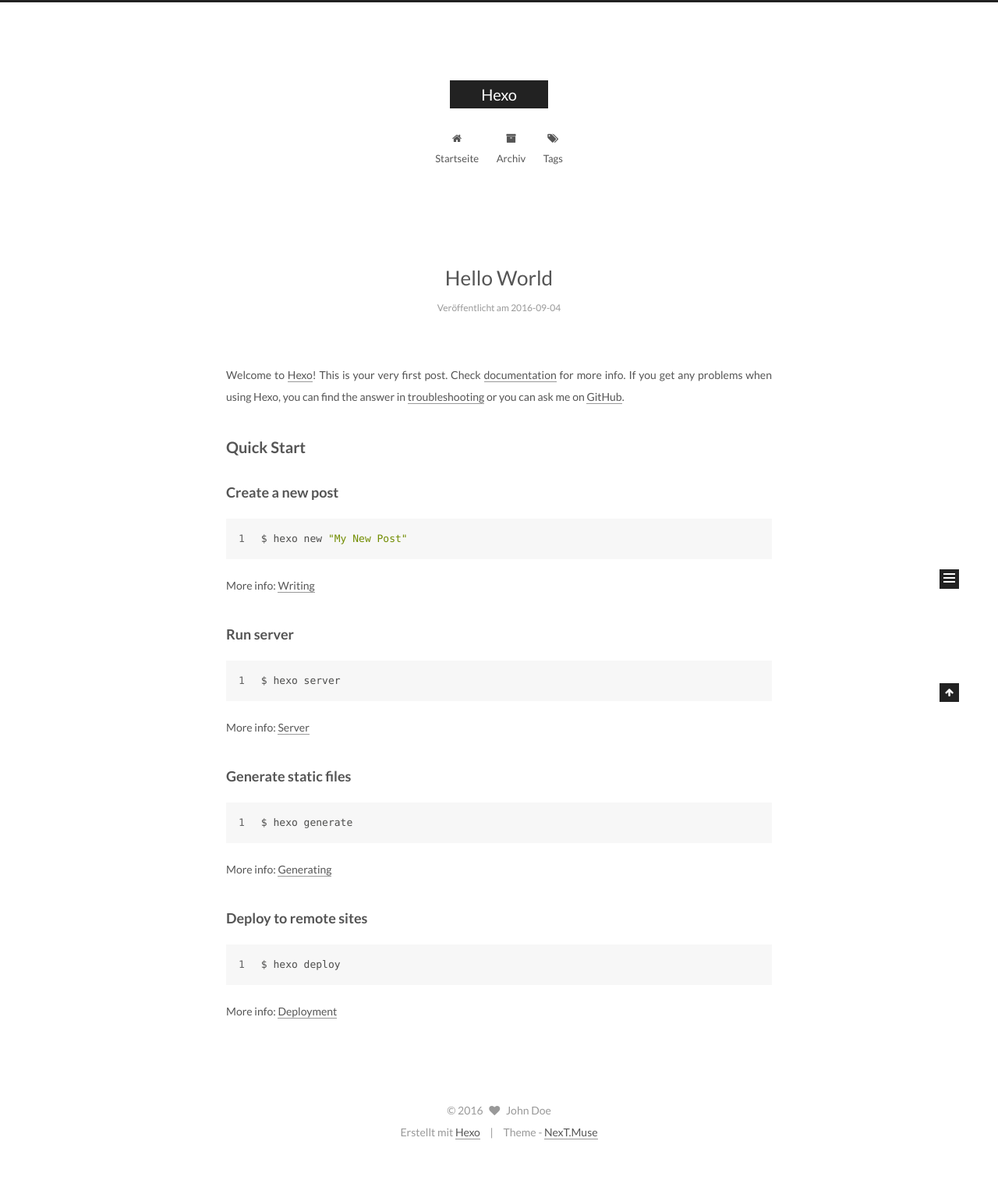
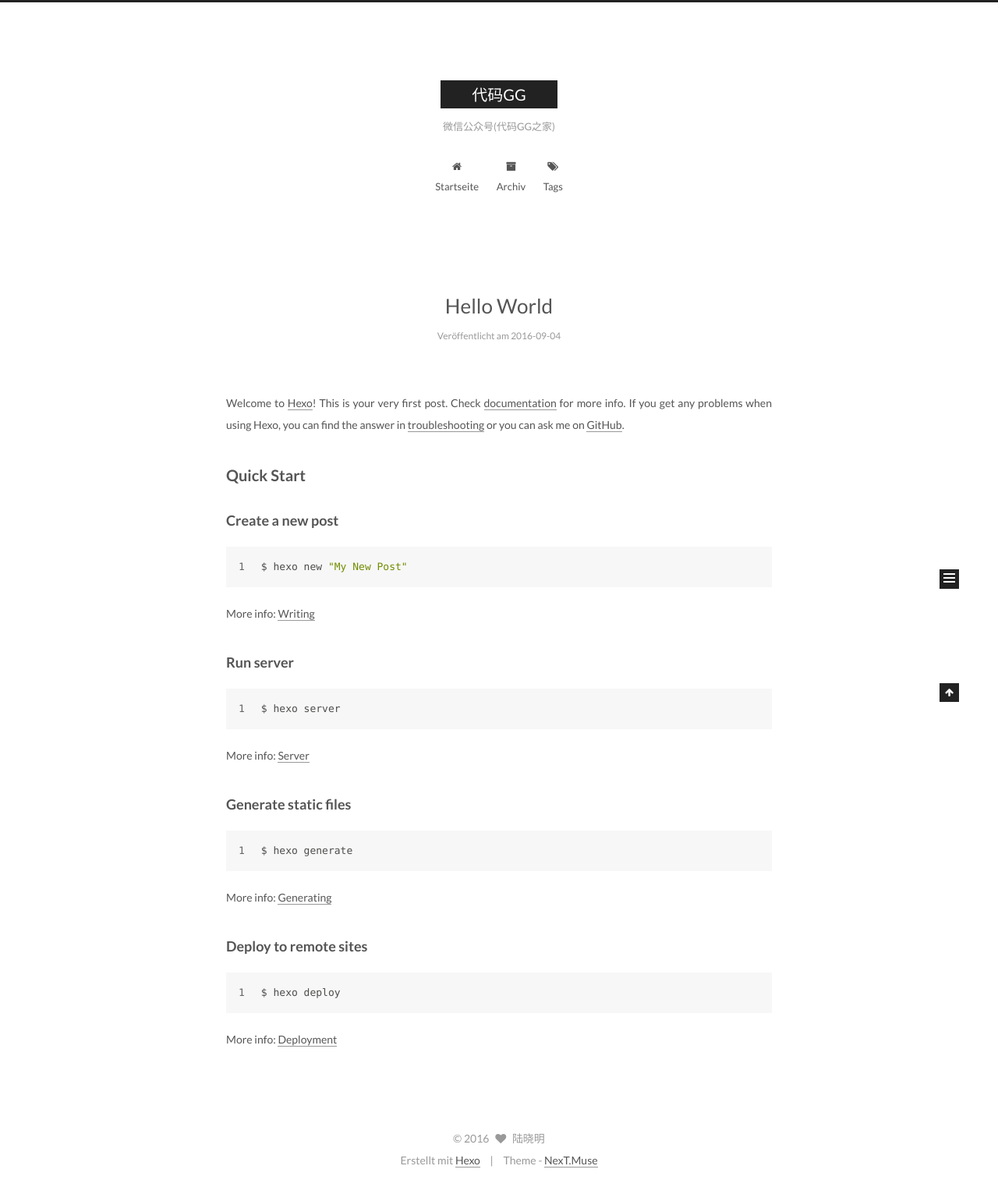
Before and after one commit to luxiaoming/luxiaoming.github.io, a plain HTML site: page index.html in a window 1280 px wide. Shown: the whole page at 78% size. Before the commit the page ends 1486 px from the top, so only its background shows below. Drawn offline with Linux system fonts and the light colour scheme.

Commit message:
Site updated: 2016-09-04 20:56:58

```diff
--- a/css/main.css
+++ b/css/main.css
@@ -1548,7 +1548,7 @@
   width: 4px;
   height: 4px;
   border-radius: 50%;
-  background: #13f97e;
+  background: #691388;
 }
 .links-of-blogroll {
   font-size: 13px;
--- a/index.html
+++ b/index.html
@@ -84,12 +84,15 @@
 
 
 
+<meta name="description" content="Life is Now.">
 <meta property="og:type" content="website">
-<meta property="og:title" content="Hexo">
-<meta property="og:url" content="http://yoursite.com/index.html">
-<meta property="og:site_name" content="Hexo">
+<meta property="og:title" content="代码GG">
+<meta property="og:url" content="https://github.com/luxiaoming/index.html">
+<meta property="og:site_name" content="代码GG">
+<meta property="og:description" content="Life is Now.">
 <meta name="twitter:card" content="summary">
-<meta name="twitter:title" content="Hexo">
+<meta name="twitter:title" content="代码GG">
+<meta name="twitter:description" content="Life is Now.">
 
 
 
@@ -110,9 +113,9 @@
 
 
 
-  <link rel="canonical" href="http://yoursite.com/"/>
+  <link rel="canonical" href="https://github.com/luxiaoming/"/>
 
-  <title> Hexo </title>
+  <title> 代码GG </title>
 </head>
 
 <body itemscope itemtype="http://schema.org/WebPage" lang="">
@@ -145,11 +148,11 @@
   <div class="custom-logo-site-title">
     <a href="/"  class="brand" rel="start">
       <span class="logo-line-before"><i></i></span>
-      <span class="site-title">Hexo</span>
+      <span class="site-title">代码GG</span>
       <span class="logo-line-after"><i></i></span>
     </a>
   </div>
-  <p class="site-subtitle"></p>
+  <p class="site-subtitle">微信公众号(代码GG之家)</p>
 </div>
 
 <div class="site-nav-toggle">
@@ -279,7 +282,7 @@
 
 
 
-            <p>Welcome to <a href="https://hexo.io/" target="_blank" rel="external">Hexo</a>! This is your very first post. Check <a href="https://hexo.io/docs/" target="_blank" rel="external">documentation</a> for more info. If you get any problems when using Hexo, you can find the answer in <a href="https://hexo.io/docs/troubleshooting.html" target="_blank" rel="external">troubleshooting</a> or you can ask me on <a href="https://github.com/hexojs/hexo/issues" target="_blank" rel="external">GitHub</a>.</p>
+            <p>Welcome to <a href="https://hexo.io/" target="_blank" rel="external">Hexo</a>! This is your very first post. Check <a href="https://hexo.io/docs/" target="_blank" rel="external">documentation</a> for more info. If you get any problems when using Hexo, you can find the answer in <a href="https://hexo.io/docs/troubleshooting.html" target="_blank" rel="external">troubleshooting</a> or you can ask me on <a href="https://github.com/hexojs/hexo/issues">GitHub</a>.</p>
 <h2 id="Quick-Start"><a href="#Quick-Start" class="headerlink" title="Quick Start"></a>Quick Start</h2><h3 id="Create-a-new-post"><a href="#Create-a-new-post" class="headerlink" title="Create a new post"></a>Create a new post</h3><figure class="highlight bash"><table><tr><td class="gutter"><pre><div class="line">1</div></pre></td><td class="code"><pre><div class="line">$ hexo new <span class="string">"My New Post"</span></div></pre></td></tr></table></figure>
 <p>More info: <a href="https://hexo.io/docs/writing.html" target="_blank" rel="external">Writing</a></p>
 <h3 id="Run-server"><a href="#Run-server" class="headerlink" title="Run server"></a>Run server</h3><figure class="highlight bash"><table><tr><td class="gutter"><pre><div class="line">1</div></pre></td><td class="code"><pre><div class="line">$ hexo server</div></pre></td></tr></table></figure>
@@ -350,9 +353,9 @@
         <div class="site-author motion-element" itemprop="author" itemscope itemtype="http://schema.org/Person">
           <img class="site-author-image" itemprop="image"
                src="/images/avatar.gif"
-               alt="John Doe" />
-          <p class="site-author-name" itemprop="name">John Doe</p>
-          <p class="site-description motion-element" itemprop="description"></p>
+               alt="陆晓明" />
+          <p class="site-author-name" itemprop="name">陆晓明</p>
+          <p class="site-description motion-element" itemprop="description">Life is Now.</p>
         </div>
         <nav class="site-state motion-element">
           <div class="site-state-item site-state-posts">
@@ -401,7 +404,7 @@
   <span class="with-love">
     <i class="fa fa-heart"></i>
   </span>
-  <span class="author" itemprop="copyrightHolder">John Doe</span>
+  <span class="author" itemprop="copyrightHolder">陆晓明</span>
 </div>
 
 <div class="powered-by">
```
Also changed, not shown: 2016/09/04/hello-world/index.html (+11 -11 lines), archives/2016/09/index.html (+15 -12 lines), archives/2016/index.html (+15 -12 lines), archives/index.html (+15 -12 lines).
